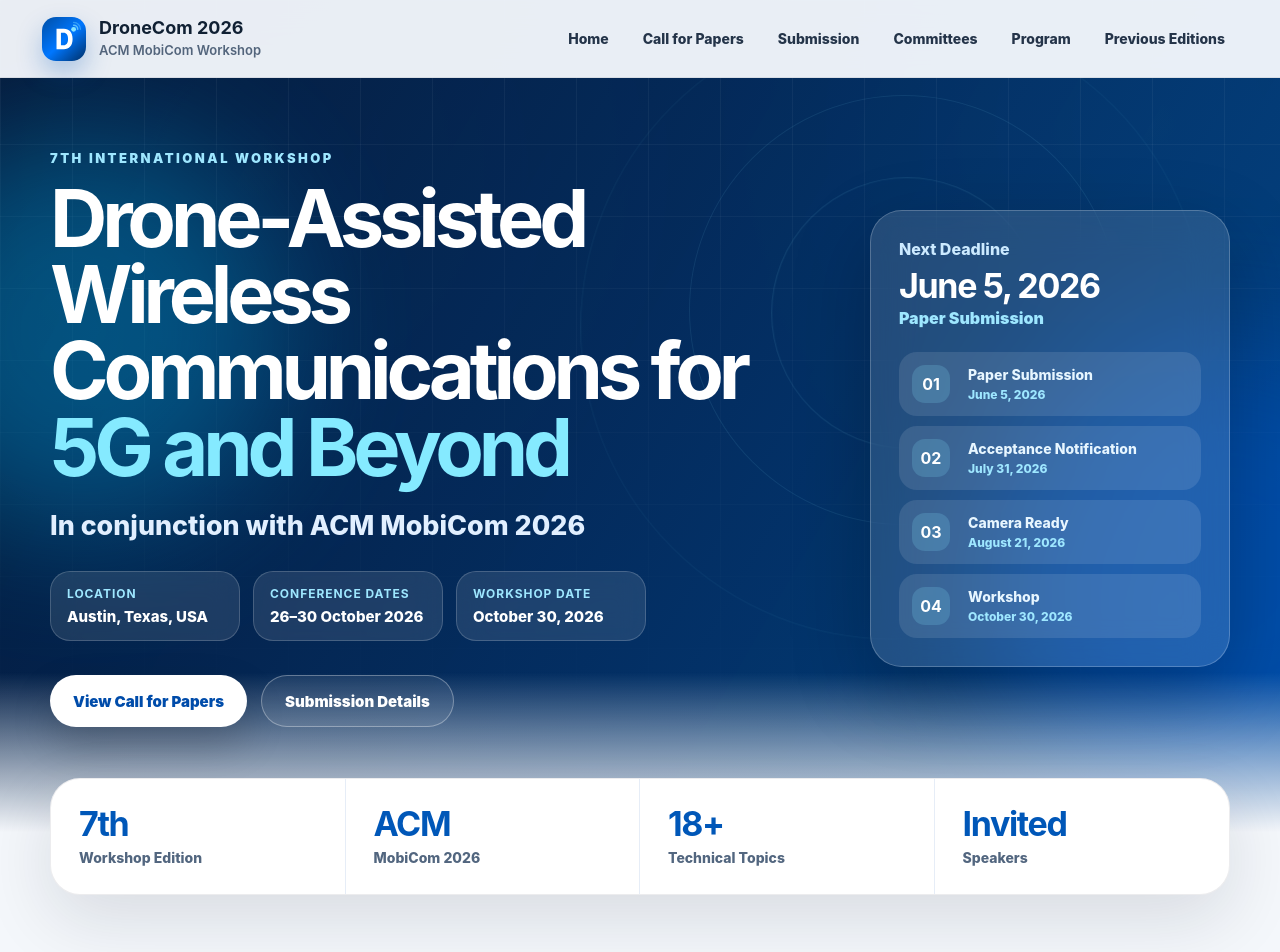
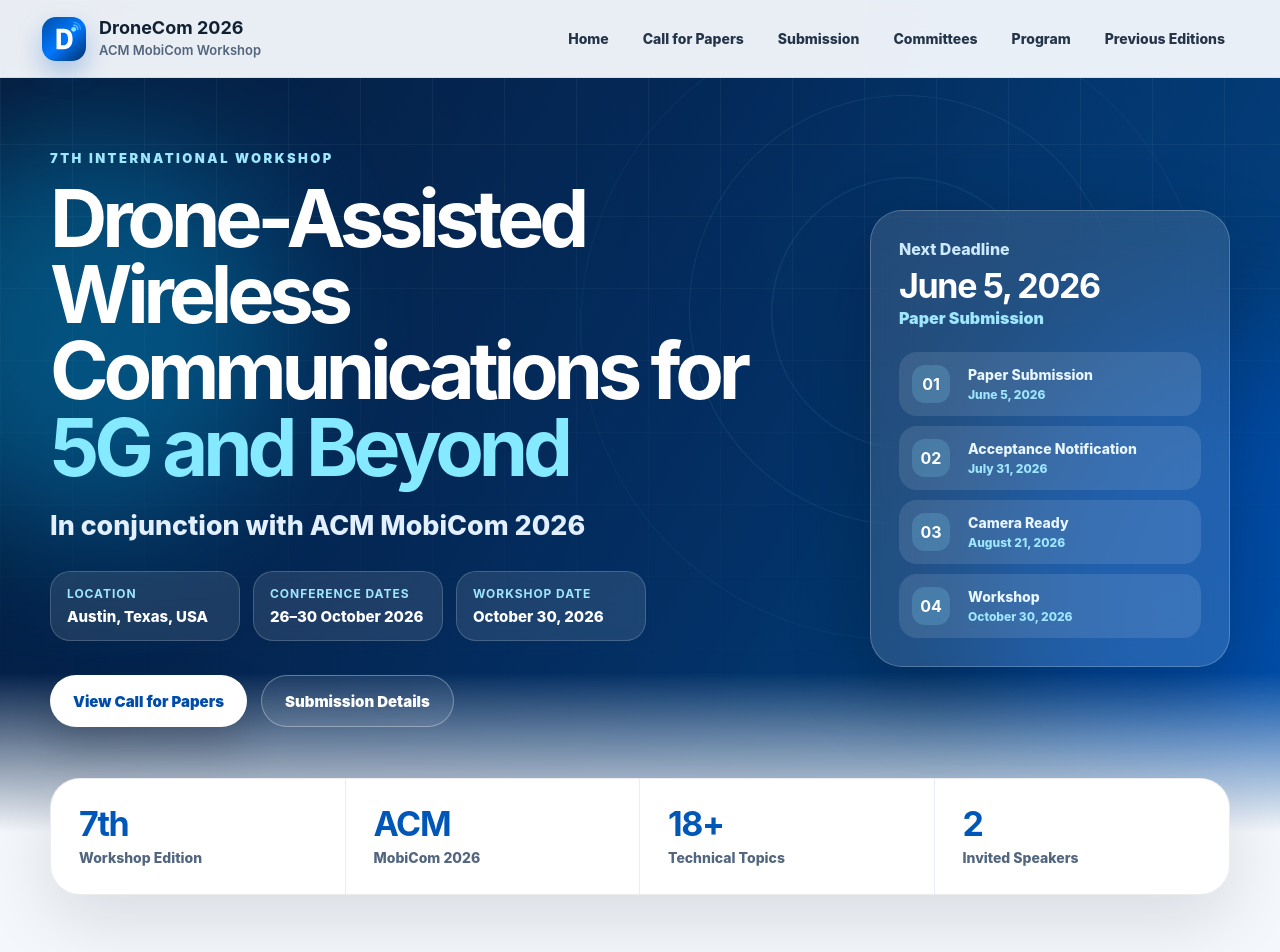
Before and after one commit to dronecom2026/dronecom2026, a React (Vite) app: page / in a window 1280 px wide. Shown: the top 952 px of the page. Built offline with nearby package versions, Linux system fonts and the light colour scheme.

Commit message:
Update invited speakers count in App.jsx

```diff
--- a/src/App.jsx
+++ b/src/App.jsx
@@ -352,8 +352,8 @@
             <span>Technical Topics</span>
           </div>
           <div>
-            <strong>Invited</strong>
-            <span>Speakers</span>
+            <strong>2</strong>
+            <span>Invited Speakers</span>
           </div>
         </section>
 
```
